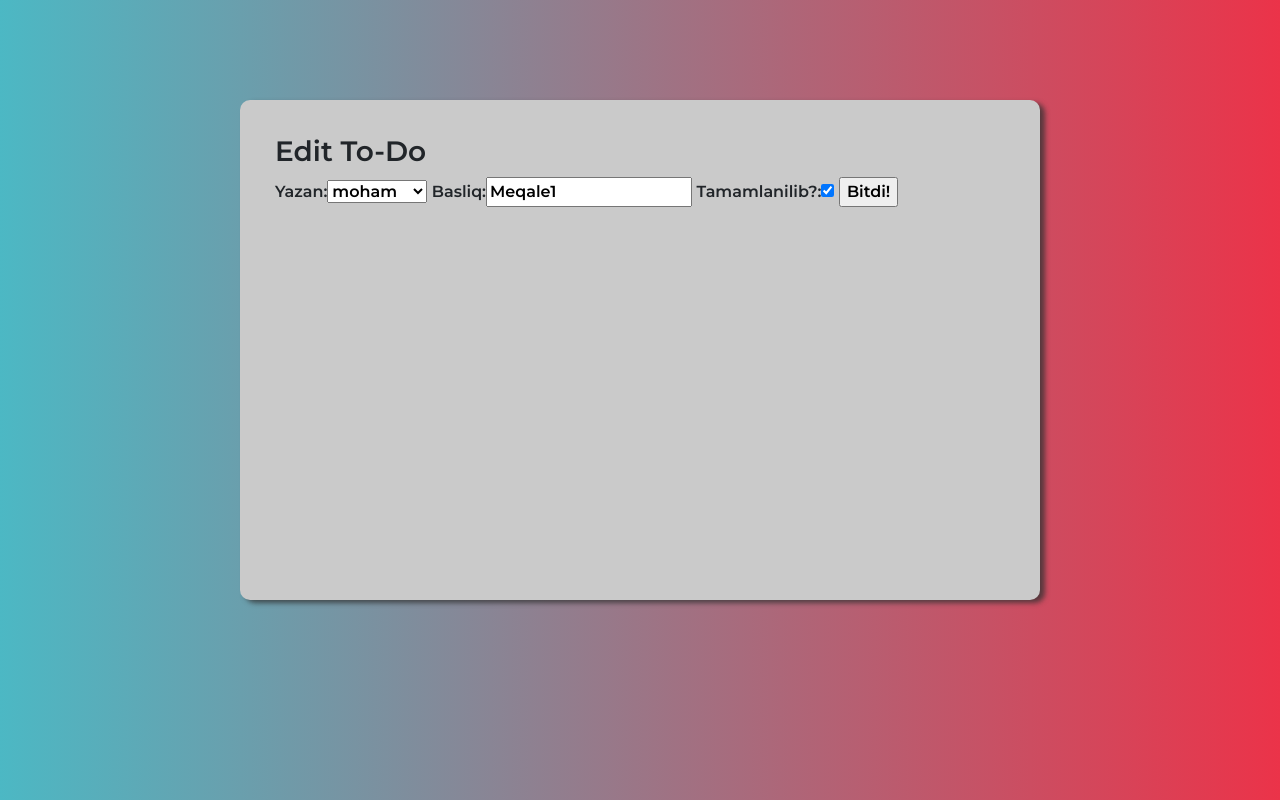
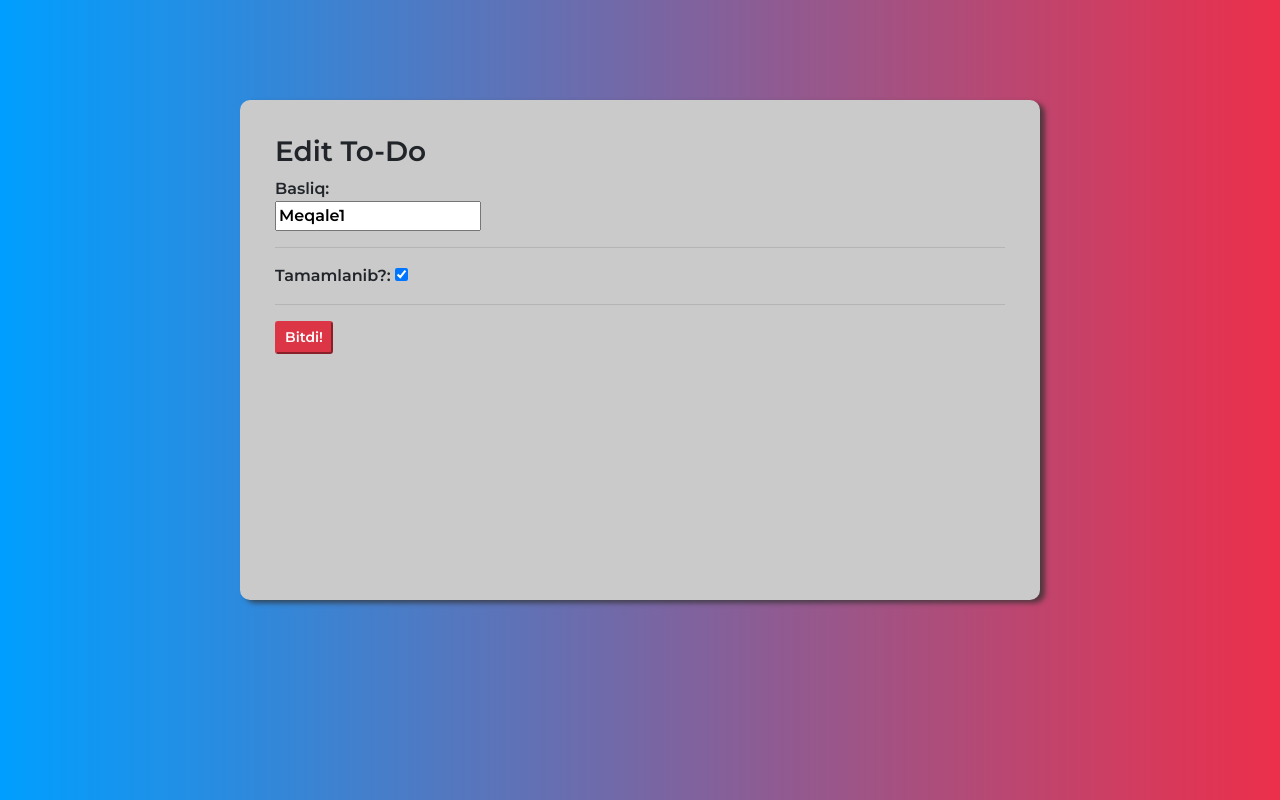
Before and after one commit to MustafayevMohammed/To-Do, a Django app: page /updatetask/5/ in a window 1280 px wide. Run offline with Django 3.2, Linux system fonts and the light colour scheme; a user stored in the database is signed in; data comes from the database, SQL or seed files in the repository; both versions use the stored data as it was after the commit; some libraries are stand-ins or nearby versions.

Commit message:
versiya: 2.1

```diff
--- a/To_Do/settings.py
+++ b/To_Do/settings.py
@@ -39,6 +39,7 @@ INSTALLED_APPS = [
     'django.contrib.staticfiles',
     "tasks",
     "user",
+    "crispy_forms",
 
 ]
 
@@ -108,7 +109,7 @@ AUTH_PASSWORD_VALIDATORS = [
 
 LANGUAGE_CODE = 'en-us'
 
-TIME_ZONE = 'UTC'
+TIME_ZONE = 'Asia/Baku'
 
 USE_I18N = True
 
@@ -125,3 +126,5 @@ STATICFILES_DIRS = [
     BASE_DIR / "static",
     '/var/www/static/',
 ]
+
+CRISPY_TEMPLATE_PACK = 'bootstrap4'
--- /dev/null
+++ b/static/css/style6.css
@@ -0,0 +1,4 @@
+.container{
+    padding-left: 100px;
+    padding-right: 100px;
+}
--- a/tasks/forms.py
+++ b/tasks/forms.py
@@ -8,6 +8,6 @@ class TaskForm(forms.ModelForm):
     class Meta:
         model = models.Task
         widgets = {
-            'title': forms.TextInput(attrs={'placeholder': 'Task Daxil Edin:','class':'addbar'}),
+            'title': forms.TextInput(attrs={'placeholder': 'Task Daxil Edin:','class':'addbar','spellcheck':'false'}),
         }
         fields = "__all__"
--- a/tasks/models.py
+++ b/tasks/models.py
@@ -4,7 +4,7 @@ from django.contrib.auth.models import User
 # Create your models here.
 class Task(models.Model):
     author = models.ForeignKey(User ,on_delete=models.CASCADE ,null=True ,verbose_name="Yazan:",blank=True ,default=None)
-    title = models.CharField(max_length=200,blank=False,verbose_name="Basliq:")
+    title = models.TextField(verbose_name="Basliq:")
     created_date = models.DateTimeField(auto_now_add=True,verbose_name="Yazilma Tarixi:")
     confirm = models.BooleanField(default=False,verbose_name="Tamamlanilib?:")
     def __str__(self):
--- a/templates/layout.html
+++ b/templates/layout.html
@@ -15,8 +15,8 @@
 
     <style>
         body {
-            background: rgb(76, 184, 196);
-            background: linear-gradient(90deg, rgba(76, 184, 196, 1) 0%, rgba(235, 51, 73, 1) 100%);
+            background: rgb(0,159,255);
+            background: linear-gradient(90deg, rgba(0,159,255,1) 0%, rgba(236,47,75,1) 100%);
             font-family: 'Montserrat', sans-serif;
         }
 
--- a/templates/update_task.html
+++ b/templates/update_task.html
@@ -4,7 +4,14 @@
 <h3>Edit To-Do</h3>
 <form method="POST" action="">
 {% csrf_token %}
-{{form}}
-<input type="submit" value="Bitdi!">
+Basliq:
+<br>
+{{form.title}}
+<hr>
+Tamamlanib?:
+{{form.confirm}}
+<hr>
+
+<input class="btn-danger btn-sm" type="submit" value="Bitdi!">
 </form>
 {% endblock body %}
```
Also changed, not shown: db.sqlite3, tasks/migrations/0017_auto_20210508_1648.py (added), tasks/migrations/0018_auto_20210508_1703.py (added), tasks/migrations/0019_auto_20210508_1704.py (added), tasks/migrations/0020_auto_20210508_1734.py (added).
